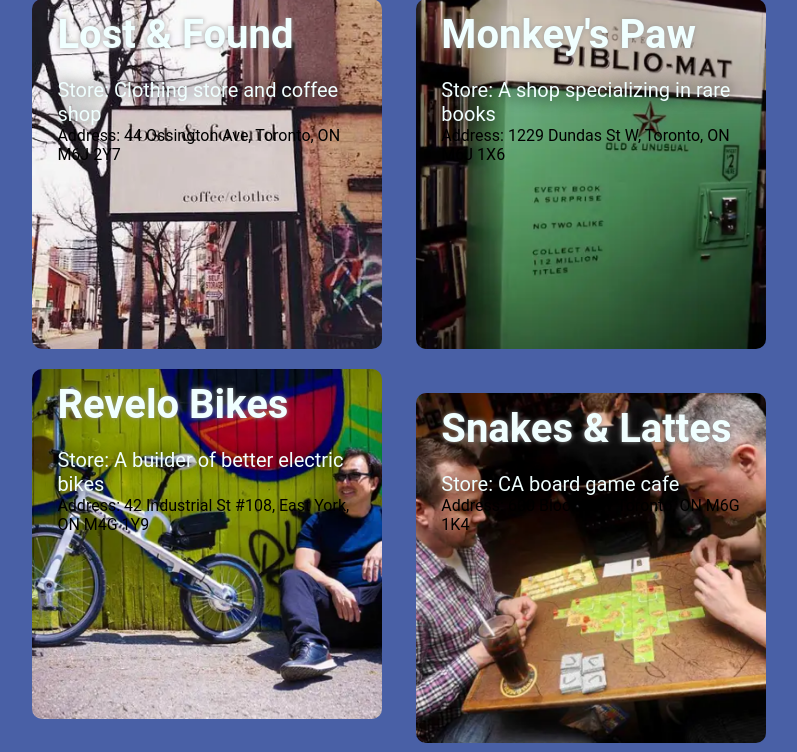
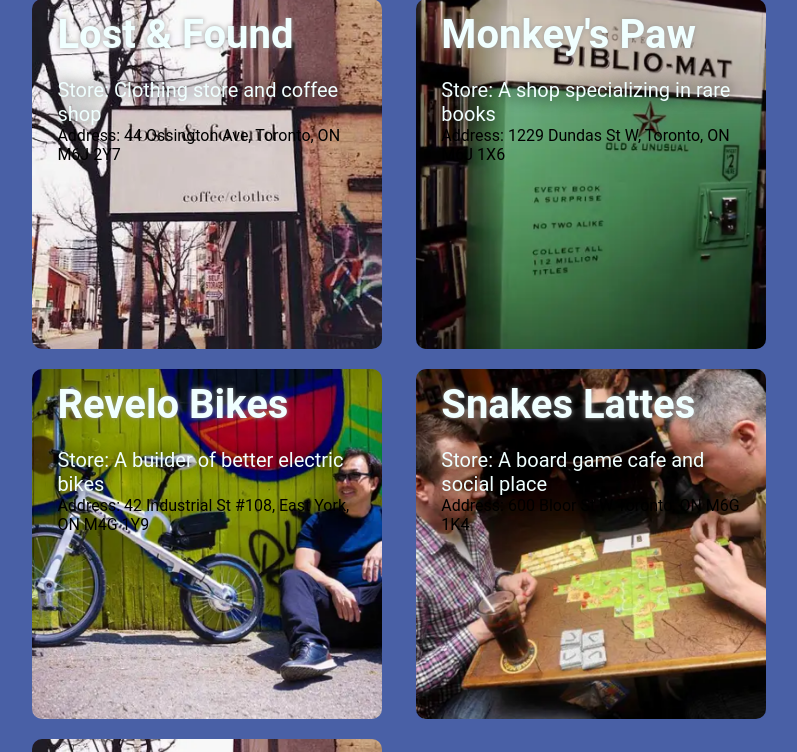
Before and after one commit to kevshao/uofthacks, a Flask app: page / in a window 1280 px wide. Shown: the part 1030-1782 px from the top of the page, without its empty margins (85-882 px from the left). Run offline with Flask 2, Linux system fonts and the light colour scheme.

Commit message:
amy broke but i fix

```diff
--- a/website/templates/index.html
+++ b/website/templates/index.html
@@ -65,8 +65,8 @@
             <p2>Address: 42 Industrial St #108, East York, ON M4G 1Y9</p2>
         </div>
         <div class = "card card8">
-            <h5> Snakes & Lattes </h5>
-            <p>Store: CA board game cafe</p>
+            <h5> Snakes Lattes </h5>
+            <p>Store: A board game cafe and social place</p>
             <p2>Address: 600 Bloor St W Toronto, ON M6G 1K4</p2>
         </div>
         <div class = "card card9">
```
